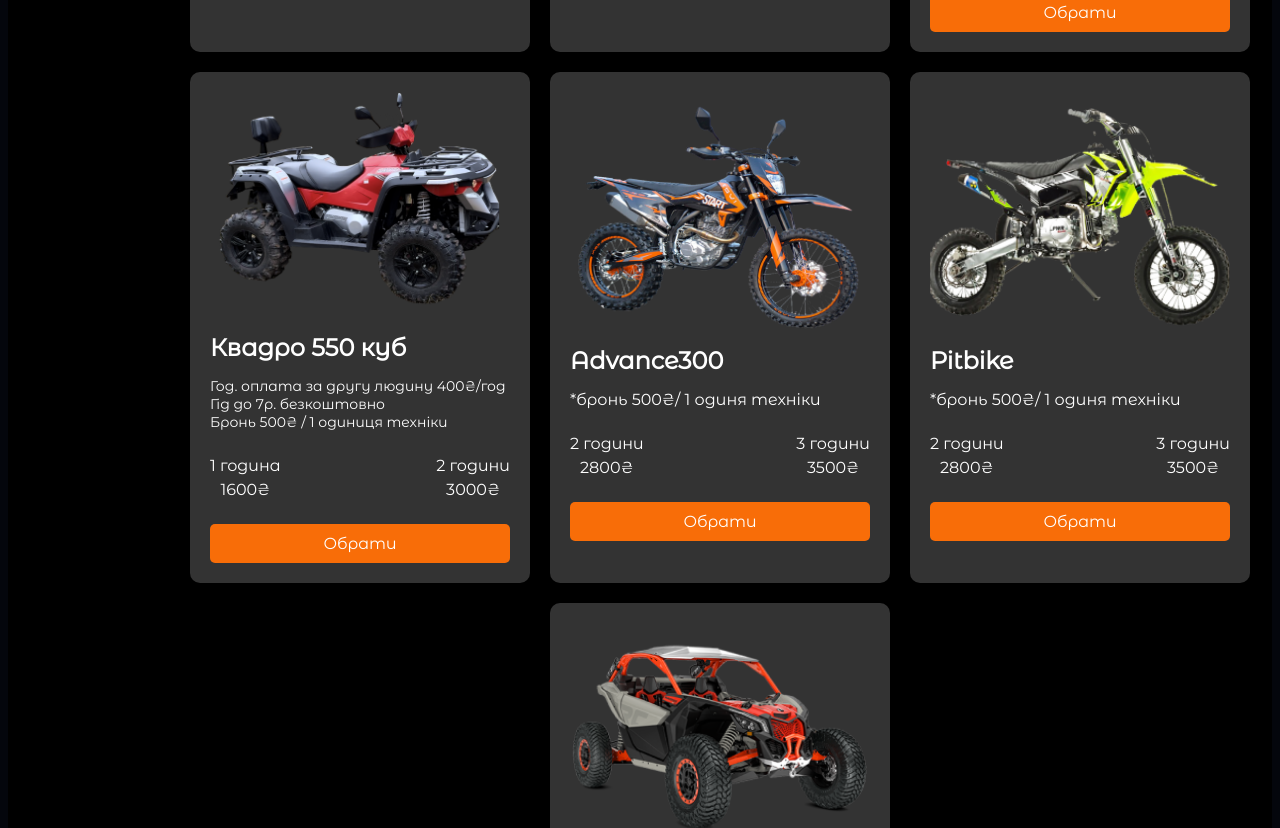
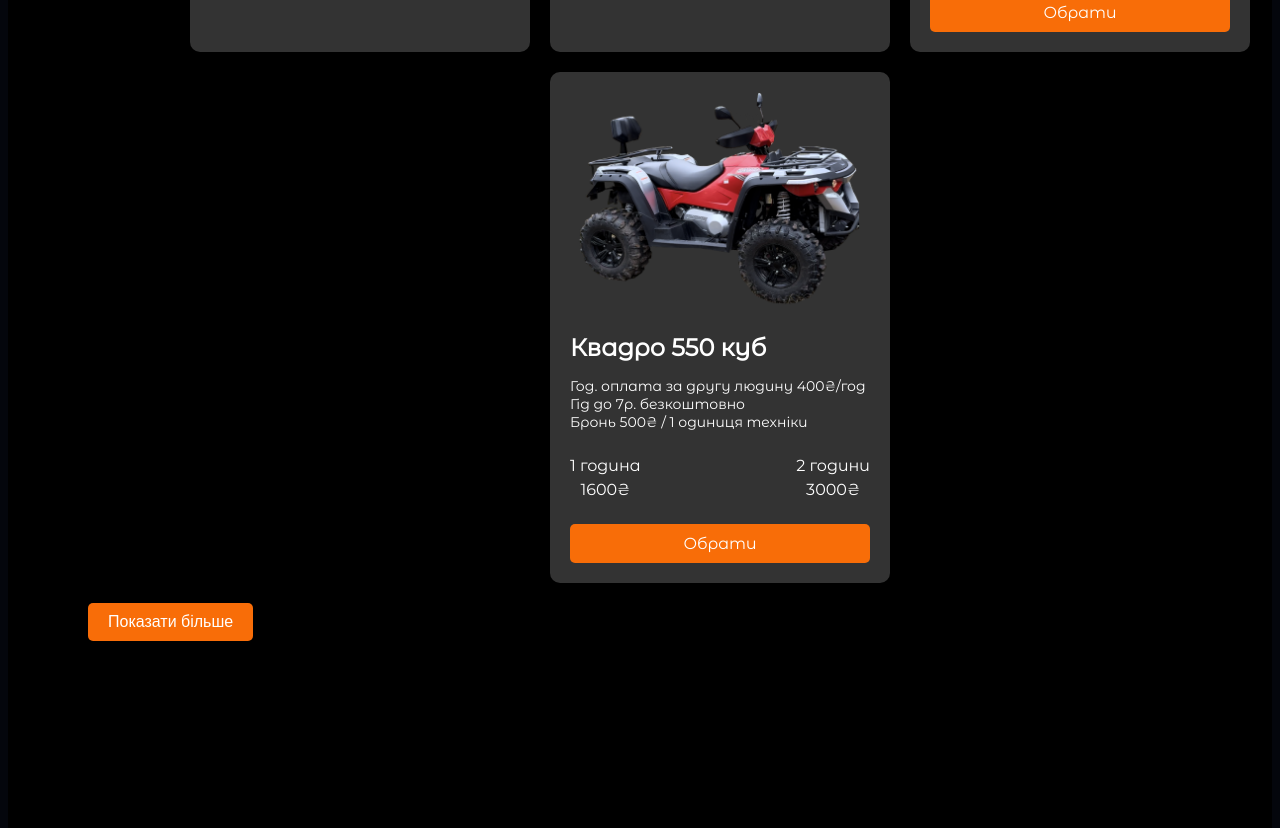
Before and after one commit to PilyaP/projectNinjaDrive, a Next.js app: page / in a window 1280 px wide. Shown: the part 3929-4757 px from the top of the page. Built offline with nearby package versions, Linux system fonts and the light colour scheme.

Commit message:
pagination

```diff
--- a/package.json
+++ b/package.json
@@ -19,7 +19,9 @@
     "npm": "^10.8.0",
     "react": "^18",
     "react-dom": "^18",
-    "sass": "^1.77.2"
+    "react-slick": "^0.30.2",
+    "sass": "^1.77.2",
+    "slick-carousel": "^1.8.1"
   },
   "devDependencies": {
     "eslint": "^8",
--- a/pages/_app.js
+++ b/pages/_app.js
@@ -1,5 +1,7 @@
 // pages/_app.js
 import "../styles/globals.scss";
+import "slick-carousel/slick/slick.css";
+import "slick-carousel/slick/slick-theme.css";
 
 function MyApp({ Component, pageProps }) {
   return <Component {...pageProps} />;
--- a/src/components/Pricing/Pricing.jsx
+++ b/src/components/Pricing/Pricing.jsx
@@ -1,194 +1,145 @@
+"use client";
+import React, { useState } from "react";
+import Image from "next/image";
 import styles from "./Pricing.module.scss";
-import Image from "next/image";
+
+const items = [
+  {
+    src: "/quadro-desk-210.png",
+    alt: "Квадро 210 куб",
+    title: "Квадро 210 куб",
+    details: [
+      "Год. оплата за другу людину 400₴/год",
+      "Гід до 7р. безкоштовно",
+      "Бронь 500₴ / 1 одиниця техніки",
+    ],
+    pricing: [
+      { time: "1 година", price: "1000₴" },
+      { time: "2 години", price: "1800₴" },
+    ],
+    buttonLink: "https://wa.me/123456789",
+  },
+  {
+    src: "/quadro-desk-300.png",
+    alt: "Квадро 300 куб",
+    title: "Квадро 300 куб",
+    details: [
+      "Год. оплата за другу людину 400₴/год",
+      "Гід до 7р. безкоштовно",
+      "Бронь 500₴ / 1 одиниця техніки",
+    ],
+    pricing: [
+      { time: "1 година", price: "1300₴" },
+      { time: "2 години", price: "2400₴" },
+    ],
+    buttonLink: "https://wa.me/123456789",
+  },
+  {
+    src: "/quadro-desk-400.png",
+    alt: "Квадро 400 куб",
+    title: "Квадро 400 куб",
+    details: [
+      "Год. оплата за другу людину 400₴/год",
+      "Гід до 7р. безкоштовно",
+      "Бронь 500₴ / 1 одиниця техніки",
+    ],
+    pricing: [
+      { time: "1 година", price: "1400₴" },
+      { time: "2 години", price: "2600₴" },
+    ],
+    buttonLink: "https://wa.me/123456789",
+  },
+  {
+    src: "/quadro-desk-550.png",
+    alt: "Квадро 550 куб",
+    title: "Квадро 550 куб",
+    details: [
+      "Год. оплата за другу людину 400₴/год",
+      "Гід до 7р. безкоштовно",
+      "Бронь 500₴ / 1 одиниця техніки",
+    ],
+    pricing: [
+      { time: "1 година", price: "1600₴" },
+      { time: "2 години", price: "3000₴" },
+    ],
+    buttonLink: "https://wa.me/123456789",
+  },
+  {
+    src: "/moto-desk-300.png",
+    alt: "Advance300",
+    title: "Advance300",
+    details: ["Бронь 500₴/ 1 одиниця техніки"],
+    pricing: [
+      { time: "2 години", price: "2800₴" },
+      { time: "3 години", price: "3500₴" },
+    ],
+    buttonLink: "https://wa.me/123456789",
+  },
+  {
+    src: "/pitbike-desk.png",
+    alt: "Pitbike",
+    title: "Pitbike",
+    details: ["Бронь 500₴/ 1 одиниця техніки"],
+    pricing: [
+      { time: "2 години", price: "2800₴" },
+      { time: "3 години", price: "3500₴" },
+    ],
+    buttonLink: "https://wa.me/123456789",
+  },
+  {
+    src: "/bagi-desk.png",
+    alt: "Багі BRP 1000",
+    title: "Багі BRP 1000",
+    details: ["Бронь 500₴/ 1 одиниця техніки"],
+    pricing: [
+      { time: "з інструктором на одному багі", price: "4000₴" },
+      { time: "без інструктора/1год", price: "5000₴" },
+    ],
+    buttonLink: "https://wa.me/123456789",
+  },
+];
 
 export default function Pricing() {
+  const [visibleItems, setVisibleItems] = useState(4);
+
+  const showMoreItems = () => {
+    setVisibleItems((prev) => prev + 4);
+  };
+
   return (
     <section className={styles.pricing}>
       <div className="container">
         <h2 className={styles.heading}>Тарифи та Вартість</h2>
         <Image src="/zig-zag-desk.png" alt="zig-zag" width={229} height={27} />
         <div className={styles.grid}>
-          <div className={styles.gridItem}>
-            <Image
-              src="/quadro-desk-210.png"
-              alt="Квадро 210 куб"
-              width={300}
-              height={200}
-            />
-            <h3>Квадро 210 куб</h3>
+          {items.slice(0, visibleItems).map((item, index) => (
+            <div key={index} className={styles.gridItem}>
+              <Image src={item.src} alt={item.alt} width={300} height={200} />
+              <h3>{item.title}</h3>
               <ul>
-              <li>Год. оплата за другу людину 400₴/год</li>
-              <li>Гід до 7р. безкоштовно</li>
-              <li>Бронь 500₴ / 1 одиниця техніки</li>
+                {item.details.map((detail, idx) => (
+                  <li key={idx}>{detail}</li>
+                ))}
               </ul>
               <div className={styles.pricingInfo}>
-              <div>
-                <p>1 година</p>
-                <p>1000₴</p>
+                {item.pricing.map((price, idx) => (
+                  <div key={idx}>
+                    <p>{price.time}</p>
+                    <p>{price.price}</p>
                   </div>
-              <div>
-                <p>2 години</p>
-                <p>1800₴</p>
+                ))}
               </div>
-            </div>
-            <a href="https://wa.me/123456789" className={styles.button}>
+              <a href={item.buttonLink} className={styles.button}>
                 Обрати
               </a>
             </div>
-          <div className={styles.gridItem}>
-            <Image
-              src="/quadro-desk-300.png"
-              alt="Квадро 300 куб"
-              width={300}
-              height={200}
-            />
-            <h3>Квадро 300 куб</h3>
-            <ul>
-              <li>Год. оплата за другу людину 400₴/год</li>
-              <li>Гід до 7р. безкоштовно</li>
-              <li>Бронь 500₴ / 1 одиниця техніки</li>
-            </ul>
-            <div className={styles.pricingInfo}>
-              <div>
-                <p>1 година</p>
-                <p>1300₴</p>
+          ))}
         </div>
-              <div>
-                <p>2 години</p>
-                <p>2400₴</p>
-              </div>
-            </div>
-            <a href="https://wa.me/123456789" className={styles.button}>
-              Обрати
-            </a>
-          </div>
-          <div className={styles.gridItem}>
-            <Image
-              src="/quadro-desk-400.png"
-              alt="Квадро 400 куб"
-              width={300}
-              height={200}
-            />
-            <h3>Квадро 400 куб</h3>
-            <ul>
-              <li>Год. оплата за другу людину 400₴/год</li>
-              <li>Гід до 7р. безкоштовно</li>
-              <li>Бронь 500₴ / 1 одиниця техніки</li>
-            </ul>
-            <div className={styles.pricingInfo}>
-              <div>
-                <p>1 година</p>
-                <p>1400₴</p>
-              </div>
-              <div>
-                <p>2 години</p>
-                <p>2600₴</p>
-              </div>
-            </div>
-            <a href="https://wa.me/123456789" className={styles.button}>
-              Обрати
-            </a>
-          </div>
-          <div className={styles.gridItem}>
-            <Image
-              src="/quadro-desk-550.png"
-              alt="Квадро 550 куб"
-              width={300}
-              height={200}
-            />
-            <h3>Квадро 550 куб</h3>
-            <ul>
-              <li>Год. оплата за другу людину 400₴/год</li>
-              <li>Гід до 7р. безкоштовно</li>
-              <li>Бронь 500₴ / 1 одиниця техніки</li>
-            </ul>
-            <div className={styles.pricingInfo}>
-              <div>
-                <p>1 година</p>
-                <p>1600₴</p>
-              </div>
-              <div>
-                <p>2 години</p>
-                <p>3000₴</p>
-              </div>
-            </div>
-            <a href="https://wa.me/123456789" className={styles.button}>
-              Обрати
-            </a>
-          </div>
-
-          <div className={styles.gridItem}>
-            <Image
-              src="/moto-desk-300.png"
-              alt="Advance300"
-              width={300}
-              height={200}
-            />
-            <h3>Advance300</h3>
-            <p>*бронь 500₴/ 1 одиня техніки</p>
-            <div className={styles.pricingInfo}>
-              <div>
-                <p>2 години</p>
-                <p>2800₴</p>
-              </div>
-              <div>
-                <p>3 години</p>
-                <p>3500₴</p>
-              </div>
-            </div>
-            <a href="https://wa.me/123456789" className={styles.button}>
-              Обрати
-            </a>
-          </div>
-
-          <div className={styles.gridItem}>
-            <Image
-              src="/pitbike-desk.png"
-              alt="Pitbike"
-              width={300}
-              height={200}
-            />
-            <h3>Pitbike</h3>
-            <p>*бронь 500₴/ 1 одиня техніки</p>
-            <div className={styles.pricingInfo}>
-              <div>
-                <p>2 години</p>
-                <p>2800₴</p>
-              </div>
-              <div>
-                <p>3 години</p>
-                <p>3500₴</p>
-              </div>
-            </div>
-            <a href="https://wa.me/123456789" className={styles.button}>
-              Обрати
-            </a>
-          </div>
-
-          <div className={styles.gridItem}>
-            <Image
-              src="/bagi-desk.png"
-              alt="Багі BRP 1000"
-              width={300}
-              height={200}
-            />
-            <h3>Багі BRP 1000</h3>
-            <p>*бронь 500₴/ 1 одиня техніки</p>
-            <div className={styles.pricingInfo}>
-              <div>
-                <p>з інструктором на одному багі</p>
-                <p>4000₴</p>
-              </div>
-              <div>
-                <p>без інструктора/1год</p>
-                <p>5000₴</p>
-              </div>
-            </div>
-            <a href="https://wa.me/123456789" className={styles.button}>
-              Обрати
-            </a>
-          </div>
-        </div>
+        {visibleItems < items.length && (
+          <button onClick={showMoreItems} className={styles.loadMoreButton}>
+            Показати більше
+          </button>
+        )}
       </div>
     </section>
   );
--- a/src/components/Pricing/Pricing.module.scss
+++ b/src/components/Pricing/Pricing.module.scss
@@ -1,17 +1,9 @@
-
-
-
 .pricing {
     padding: 80px 0;
     background-color: #000;
     color: #fff;
 
-    .container {
-        max-width: 1280px;
-        margin: 0 auto;
-        padding: 0 80px;
-        text-align: center;
-    }
+
 
     .heading {
         font-size: 36px;
@@ -76,6 +68,20 @@
             font-size: 16px;
         }
     }
+
+    .loadMoreButton {
+        background-color: #f86d08;
+        color: #fff;
+        padding: 10px 20px;
+        border: none;
+        border-radius: 5px;
+        font-size: 16px;
+        cursor: pointer;
+        margin-top: 20px;
+
+        &:hover {
+            background-color: #d65e07;
+        }
     }
 
     /* Планшетная версия */
@@ -108,3 +114,4 @@
             font-size: 14px;
         }
     }
+}
```
Also changed, not shown: src/components/Reviews/Reviews.jsx (+67 -6 lines), src/components/Reviews/Reviews.module.scss (+50 -35 lines), 1 other file (tests, documents, lock files or other folders). Lines whose indentation alone changed are shown as unchanged.
